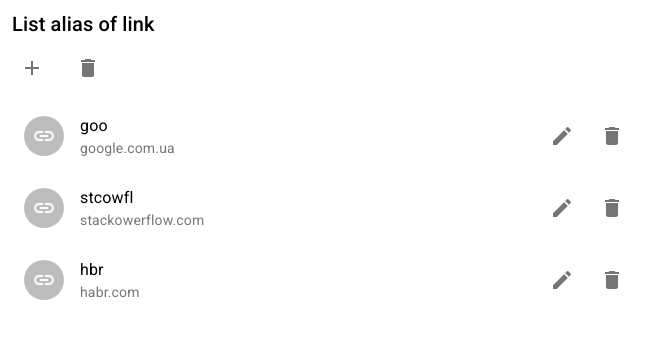
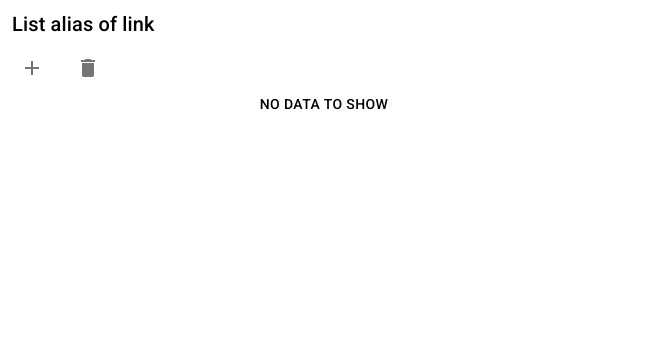
Before and after one commit to SergioF2203/alias_link, a React (Create React App) app: page / in a window 1280 px wide. Shown: the top 338 px of the page, without its empty margins (0-669 px from the left). Built offline with nearby package versions, Linux system fonts and the light colour scheme.

Commit message:
+ connected LocalStorage

```diff
--- a/src/App.js
+++ b/src/App.js
@@ -1,11 +1,15 @@
 import React from 'react';
 import MainPage from './mainPage';
+import {Route, Switch} from 'react-router-dom';
 
 
 function App() {
-  return (
-      <MainPage/>
-  );
+    return (
+        <Switch>
+            <Route exact path='/' component={MainPage}/>
+            <Route path='/' render={props => <MainPage {...props}/>}/>
+        </Switch>
+    );
 }
 
 export default App;
--- /dev/null
+++ b/src/components/redirect/index.js
@@ -0,0 +1,3 @@
+import Redirect from './redirect';
+
+export default Redirect;
--- /dev/null
+++ b/src/components/redirect/redirect.js
@@ -0,0 +1,24 @@
+import React from 'react';
+
+import {Redirect} from 'react-router-dom';
+
+
+export default class RedirectCust extends React.Component {
+
+    findLink = () => {
+        this.props.data.map((item, alias) => {
+            if (item.alias === '/lo') {
+                console.log('done!!!')
+            }
+        })
+    };
+
+    render() {
+        console.log(this.props);
+        return (
+                <Redirect to='/www.google.com'/>
+            // <Redirect/>
+        )
+
+    }
+};
--- a/src/containers/tableData/tableDataContainer.js
+++ b/src/containers/tableData/tableDataContainer.js
@@ -2,46 +2,103 @@ import React from 'react';
 import ListItem from '../../components/listItem';
 import NewRow from '../../components/newRow';
 import {Grid} from "@material-ui/core";
+// import Redirect from '../../components/redirect';
+import {Redirect} from 'react-router-dom';
 
 
 export default class TableDataContainer extends React.Component {
 
     maxID = 100;
 
+    path = this.props.location.pathname;
+
     state = {
         addRow: true,
         isEmpty: true,
         data: [
-            {
-                id: 1,
-                alias: "goo",
-                link: "google.com.ua"
-            },
-            {
-                id: 2,
-                alias: "stcowfl",
-                link: "stackowerflow.com"
-            },
-            {
-                id: 3,
-                alias: "hbr",
-                link: "habr.com"
-            }
+            // {
+            //     id: 1,
+            //     alias: "goo",
+            //     link: "https://google.com.ua"
+            // },
+            // {
+            //     id: 2,
+            //     alias: "stcowfl",
+            //     link: "http://stackowerflow.com"
+            // },
+            // {
+            //     id: 3,
+            //     alias: "hbr",
+            //     link: "http://habr.com"
+            // }
         ],
         newAlias: "",
         newLink: "",
-        id: null
+        id: null,
+        path: ""
 
     };
+
+    allItemsFromStorage() {
+        let archive = {},
+            keys = Object.keys(localStorage),
+            i = keys.length;
+
+        while (i--) {
+            archive[keys[i]] = JSON.parse(window.localStorage.getItem(keys[i]));
+        }
+        return archive;
+    }
+
+    componentWillMount = () => {
+
+
+        const dataMapping = this.allItemsFromStorage();
+
+        const data = [];
+
+        for (let key in dataMapping) {
+            data.push({
+                    id: this.maxID++,
+                    alias: dataMapping[key].linkObj.alias,
+                    link: dataMapping[key].linkObj.link
+                }
+            )
+        }
+
+        this.setState({data: data});
+
+        if(data.length===0){
+            this.setState({isEmpty: false})
+        }
+
+        const alias = (this.props.location.pathname).substr(1);
+
+        console.log((this.props.location.pathname).substr(1));
+        console.log(alias);
+
+        this.state.data.map((item) => {
+            console.log(item);
+
+            if (item.alias === alias) {
+                window.location.href = item.link;
+                this.setState({path: item.link})
+            }
+        });
+        console.log(this.state);
+        console.log(this.props)
+    };
+
+    componentWillUnmount() {
+        this.unlisten();
+    }
 
     handleEdit = id => {
         this.setState({id: id})
     };
 
     handleDoneEdit = id => {
-        console.log(id);
         this.setState(({data}) => {
-            console.log(data);
             data.map((item, index) => {
                 if (index === id - 1) {
                     if (this.state.newAlias !== "") {
@@ -65,14 +122,18 @@ export default class TableDataContainer extends React.Component {
             const newData = [...before, ...after];
             console.log(newData)
 
-            if(newData.length === 0){
+            if (newData.length === 0) {
                 this.setState({isEmpty: false})
             }
 
             return {data: newData}
+        },()=>{
+            window.localStorage.clear();
+            this.state.data.map((item) => {
+                const linkObj = {alias: item.alias, link: item.link}
+                window.localStorage.setItem(item.id, JSON.stringify({linkObj}))
+            });
         });
-
-
     };
 
     isEditable = id => {
@@ -102,13 +163,17 @@ export default class TableDataContainer extends React.Component {
                 }
             ]
         }));
-        this.setState({isEmpty: true})
+        const linkObj = {alias: this.state.newAlias, link: this.state.newLink};
+        window.localStorage.setItem(this.maxID, JSON.stringify({linkObj}));
+        this.setState({isEmpty: true});
         this.handleCloseAddRow()
 
     };
 
     clearAll = () => {
         this.setState({data: [], isEmpty: false});
+        window.localStorage.clear();
+
     };
 
     handleCloseAddRow = () => {
@@ -126,6 +191,7 @@ export default class TableDataContainer extends React.Component {
     render() {
         return (
             <Grid>
+                {/*<Redirect to={this.state.path}/>*/}
                 <ListItem
                     items={this.state.data}
                     addRow={this.handleAddRow}
@@ -145,6 +211,10 @@ export default class TableDataContainer extends React.Component {
                     addItem={this.handleAddItem}
                     handleChange={this.handleInput}
                 />
+                {/*<Redirect*/}
+                {/*    data={this.state.data}*/}
+                {/*    path={this.path}*/}
+                {/*/>*/}
             </Grid>
         );
     }
--- a/src/mainPage/mainPage.js
+++ b/src/mainPage/mainPage.js
@@ -2,10 +2,10 @@ import React from 'react';
 import TableDataContainer from "../containers/tableData";
 import {Grid} from "@material-ui/core";
 
-export default function MainPage() {
+export default function MainPage(props) {
     return(
         <Grid>
-            <TableDataContainer/>
+            <TableDataContainer {...props}/>
         </Grid>
     )
 }
```
